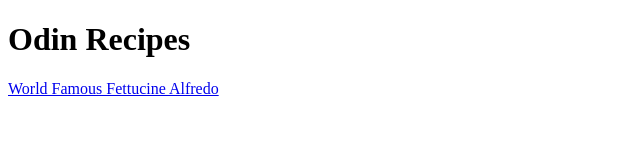
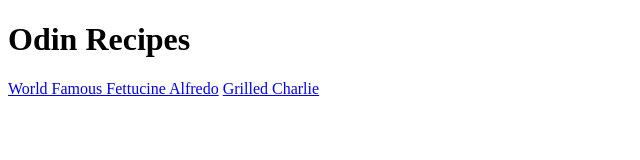
Before and after one commit to Warfire416/odin-recipes, a plain HTML site: page index.html in a window 1280 px wide. Shown: the whole page, without its empty margins (0-640 px from the left). Drawn offline with Linux system fonts and the light colour scheme.

Commit message:
added GC link to it's page

```diff
--- a/index.html
+++ b/index.html
@@ -7,6 +7,7 @@
         <body>
             <h1>Odin Recipes</h1>
             <a href="recipes/Alfredo.html">World Famous Fettucine Alfredo</a>
+            <a href="recipes/Grilled-Charlie.html">Grilled Charlie</a>
         </body>
 
 </html>
```
